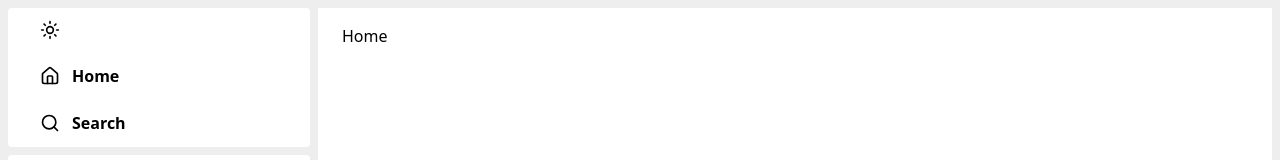
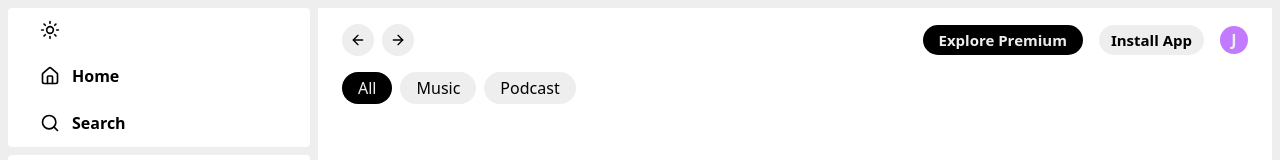
Before and after one commit to Juanpabdl/spotify-clone, a React (Vite) app: page / in a window 1280 px wide. Shown: the top 160 px of the page. Built offline with nearby package versions, Linux system fonts and the light colour scheme.

Commit message:
feat: Navbar component addition

```diff
--- /dev/null
+++ b/src/components/Navbar/index.tsx
@@ -0,0 +1,26 @@
+import { ArrowLeft, ArrowRight } from "lucide-react";
+
+const Navbar = () => {
+    return(
+        <>
+            <div className="w-full flex justify-between items-center font-semibold">
+                <div className="flex items-center gap-2">
+                    <ArrowLeft className="w-8 h-8 bg-background stroke-foreground p-2 rounded-2xl cursor-pointer"/>
+                    <ArrowRight className="w-8 h-8 bg-background stroke-foreground p-2 rounded-2xl cursor-pointer"/>
+                </div>
+                <div className="flex items-center gap-4">
+                    <p className="bg-foreground text-background text-[15px] px-4 py-1 rounded-2xl hidden md:block cursor-pointer">Explore Premium</p>
+                    <p className="bg-background text-[15px] px-3 py-1 rounded-2xl hidden md:block cursor-pointer">Install App</p>
+                    <p className="bg-purple-400 text-background w-7 h-7 rounded-full flex items-center justify-center">J</p>{/*Username first letter*/}
+                </div>
+            </div>
+            <div className="flex items-center gap-2 mt-4">
+                <p className="bg-foreground text-background px-4 py-1 rounded-2xl cursor-pointer">All</p>
+                <p className="bg-background  px-4 py-1 rounded-2xl cursor-pointer">Music</p>
+                <p className="bg-background  px-4 py-1 rounded-2xl cursor-pointer">Podcast</p>
+            </div>
+        </>
+    )
+}
+
+export default Navbar;
--- a/src/pages/Home/index.tsx
+++ b/src/pages/Home/index.tsx
@@ -1,7 +1,9 @@
+import Navbar from "../../components/Navbar";
+
 const Home = () => {
     return(
         <div>
-            Home
+            <Navbar/>
         </div>
     )
 }
```
